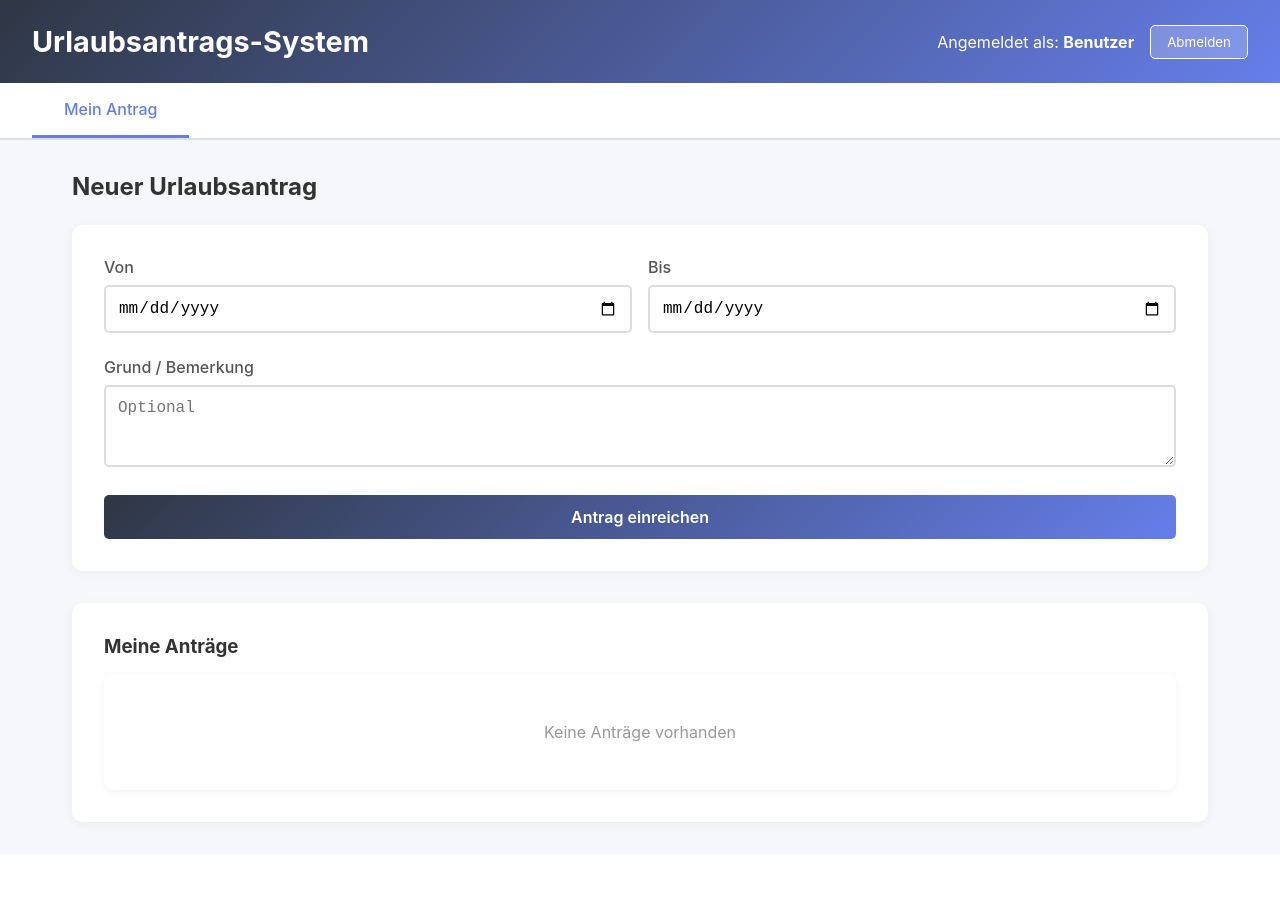
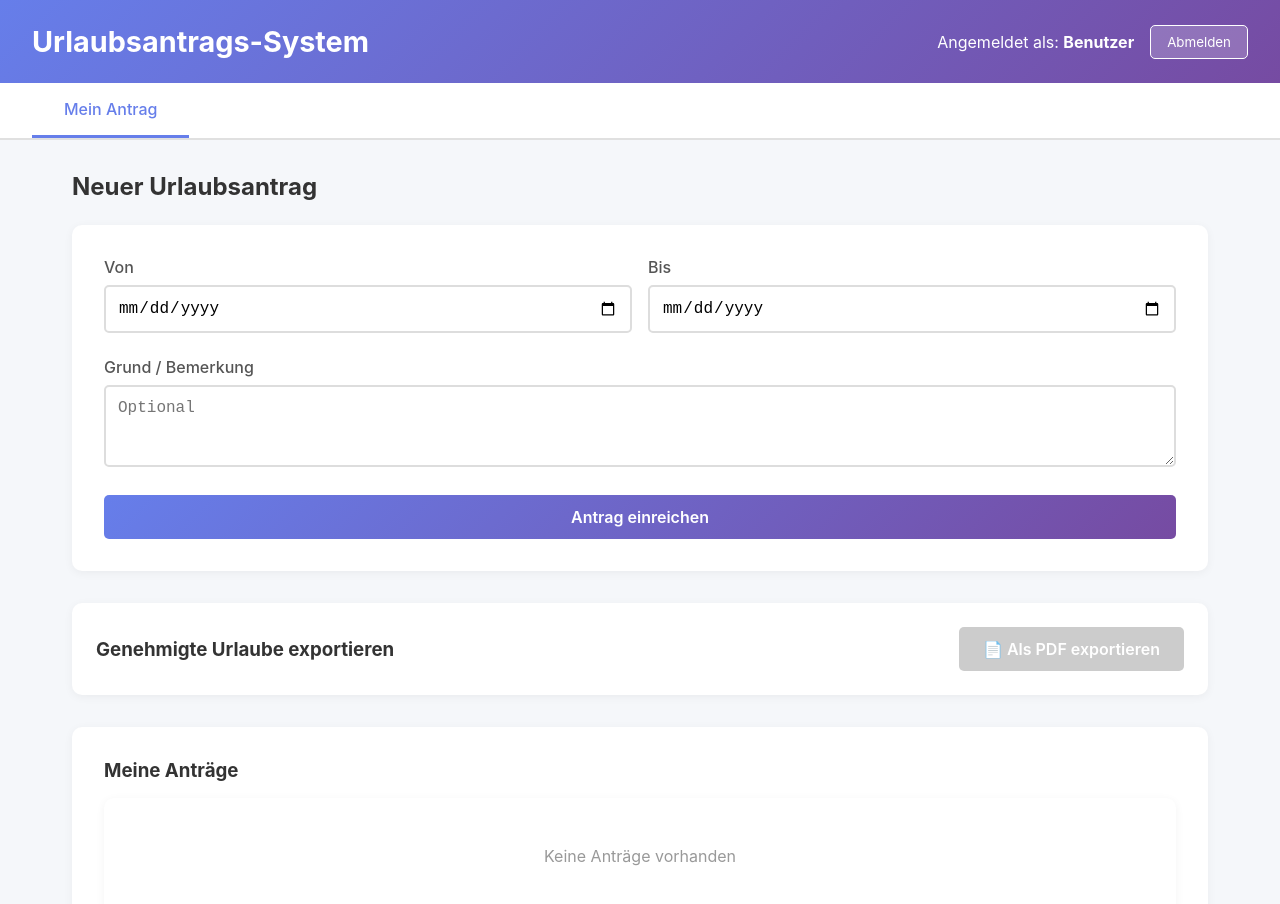
Before and after one commit to thunder312/Vacation, a Nuxt app: page /vacation in a window 1280 px wide. Shown: the top 904 px of the page. Before the commit the page ends 854 px from the top, so only its background shows below. Built offline with nearby package versions, Linux system fonts and the light colour scheme.

Commit message:
PDF Export vorbereitet. Button löst noch keine Aktion aus.

```diff
--- a/app/assets/css/main.css
+++ b/app/assets/css/main.css
@@ -11,19 +11,15 @@ body {
     font-family: -apple-system, BlinkMacSystemFont, 'Segoe UI', Roboto, 'Helvetica Neue', Arial, sans-serif;
     -webkit-font-smoothing: antialiased;
     -moz-osx-font-smoothing: grayscale;
-    background: linear-gradient(135deg, #2F3744 0%, #667eea 100%);
 }
 
 /* ===== LOGIN PAGE ===== */
-.logo-container {
-    margin-left: 20px;
-    margin-top: 20px;
-}
 .login-container {
     display: flex;
     justify-content: center;
     align-items: center;
-    min-height: 80vh;
+    min-height: 100vh;
+    background: linear-gradient(135deg, #667eea 0%, #764ba2 100%);
 }
 
 .login-box {
@@ -89,7 +85,7 @@ button {
 .submit-btn {
     width: 100%;
     padding: 0.75rem;
-    background: linear-gradient(135deg, #2F3744 0%, #667eea 100%);
+    background: linear-gradient(135deg, #667eea 0%, #764ba2 100%);
     color: white;
     border: none;
     border-radius: 5px;
@@ -176,7 +172,7 @@ button {
 }
 
 .header {
-    background: linear-gradient(135deg, #2F3744 0%, #667eea 100%);
+    background: linear-gradient(135deg, #667eea 0%, #764ba2 100%);
     color: white;
     padding: 1.5rem 2rem;
     display: flex;
@@ -370,7 +366,7 @@ button {
     justify-content: center;
     align-items: center;
     min-height: 100vh;
-    background: linear-gradient(135deg, #2F3744 0%, #667eea 100%);
+    background: linear-gradient(135deg, #667eea 0%, #764ba2 100%);
     padding: 2rem;
 }
 
@@ -387,7 +383,7 @@ button {
 .icon {
     width: 80px;
     height: 80px;
-    background: linear-gradient(135deg, #2F3744 0%, #667eea 100%);
+    background: linear-gradient(135deg, #667eea 0%, #764ba2 100%);
     color: white;
     border-radius: 50%;
     display: flex;
@@ -452,6 +448,49 @@ button {
     margin: 0;
 }
 
+/* ===== PDF EXPORT BUTTON ===== */
+.pdf-export-section {
+    background: white;
+    padding: 1.5rem;
+    border-radius: 10px;
+    box-shadow: 0 2px 10px rgba(0,0,0,0.05);
+    margin-bottom: 2rem;
+    display: flex;
+    justify-content: space-between;
+    align-items: center;
+}
+
+.pdf-export-section h3 {
+    margin: 0;
+    color: #333;
+}
+
+.btn-pdf {
+    padding: 0.75rem 1.5rem;
+    background: #dc3545;
+    color: white;
+    border: none;
+    border-radius: 5px;
+    font-size: 1rem;
+    font-weight: 600;
+    cursor: pointer;
+    transition: transform 0.2s, background 0.3s;
+    display: flex;
+    align-items: center;
+    gap: 0.5rem;
+}
+
+.btn-pdf:hover {
+    background: #c82333;
+    transform: translateY(-2px);
+}
+
+.btn-pdf:disabled {
+    background: #ccc;
+    cursor: not-allowed;
+    transform: none;
+}
+
 /* ===== RESPONSIVE ===== */
 @media (max-width: 768px) {
     .form-row {
--- a/app/pages/login.vue
+++ b/app/pages/login.vue
@@ -1,7 +1,4 @@
 <template>
-  <div class="logo-container">
-    <img src="../assets/logo.png"></img>
-  </div>
   <div class="login-container">
     <div class="login-box">
       <h1>Login</h1>
--- a/app/pages/vacation.vue
+++ b/app/pages/vacation.vue
@@ -1,4 +1,3 @@
-// app/pages/vacation.vue
 <template>
   <div class="vacation-container">
     <div class="header">
@@ -44,6 +43,17 @@
           <button type="submit" class="submit-btn">Antrag einreichen</button>
         </form>
 
+        <div class="pdf-export-section">
+          <h3>Genehmigte Urlaube exportieren</h3>
+          <button
+              @click="exportMyApprovedVacations"
+              class="btn-pdf"
+              :disabled="approvedUserRequests.length === 0"
+          >
+            📄 Als PDF exportieren
+          </button>
+        </div>
+
         <div class="requests-list">
           <h3>Meine Anträge</h3>
           <div v-if="userRequests.length === 0" class="empty-state">
@@ -64,6 +74,17 @@
 
       <div v-show="activeTab === 'teamleiter'" class="tab-content">
         <h2>Anträge zur 1. Genehmigung</h2>
+
+        <div class="pdf-export-section">
+          <h3>Team-Urlaube exportieren</h3>
+          <button
+              @click="exportTeamVacations"
+              class="btn-pdf"
+          >
+            📄 Als PDF exportieren
+          </button>
+        </div>
+
         <div v-if="pendingTeamleiterRequests.length === 0" class="empty-state">
           Keine Anträge zur Genehmigung
         </div>
@@ -92,6 +113,17 @@
 
       <div v-show="activeTab === 'chef'" class="tab-content">
         <h2>Anträge zur 2. Genehmigung</h2>
+
+        <div class="pdf-export-section">
+          <h3>Alle Urlaube exportieren</h3>
+          <button
+              @click="exportAllVacations"
+              class="btn-pdf"
+          >
+            📄 Als PDF exportieren
+          </button>
+        </div>
+
         <div v-if="pendingChefRequests.length === 0" class="empty-state">
           Keine Anträge zur Genehmigung
         </div>
@@ -125,6 +157,9 @@
 </template>
 
 <script setup lang="ts">
+import jsPDF from 'jspdf'
+import 'jspdf-autotable'
+
 interface VacationRequest {
   id: number
   user: string
@@ -137,8 +172,8 @@ interface VacationRequest {
 }
 
 const route = useRoute()
-const currentUser = ref(route.query.user as string || 'Benutzer')
-const userRole = ref(route.query.role as string || 'employee')
+const currentUser = ref((route.query.user as string) || 'Benutzer')
+const userRole = ref((route.query.role as string) || 'employee')
 
 const activeTab = ref('antrag')
 
@@ -196,12 +231,26 @@ const userRequests = computed(() => {
   return requests.value.filter(r => r.user === currentUser.value)
 })
 
+const approvedUserRequests = computed(() => {
+  return requests.value.filter(r => r.user === currentUser.value && r.status === 'approved')
+})
+
 const pendingTeamleiterRequests = computed(() => {
   return requests.value.filter(r => r.status === 'pending')
 })
 
 const pendingChefRequests = computed(() => {
   return requests.value.filter(r => r.status === 'teamleiter_approved')
+})
+
+const allTeamRequests = computed(() => {
+  // Für Teamleiter: Alle Anfragen außer eigene
+  return requests.value.filter(r => r.user !== currentUser.value)
+})
+
+const allRequests = computed(() => {
+  // Für Chef: Alle Anfragen
+  return requests.value
 })
 
 const submitRequest = () => {
@@ -273,4 +322,153 @@ const getStatusText = (status: string) => {
 const logout = () => {
   navigateTo('/login')
 }
+
+// PDF Export Funktionen
+const exportMyApprovedVacations = () => {
+  if (approvedUserRequests.value.length === 0) {
+    alert('Keine genehmigten Urlaube vorhanden')
+    return
+  }
+
+  const doc = new jsPDF()
+
+  // Titel
+  doc.setFontSize(18)
+  doc.text('Meine genehmigten Urlaube', 14, 20)
+
+  // Benutzer Info
+  doc.setFontSize(11)
+  doc.text(`Mitarbeiter: ${currentUser.value}`, 14, 30)
+  doc.text(`Erstellt am: ${new Date().toLocaleDateString('de-DE')}`, 14, 36)
+
+  // Tabelle
+  const tableData = approvedUserRequests.value.map(req => [
+    formatDate(req.startDate),
+    formatDate(req.endDate),
+    calculateDays(req.startDate, req.endDate).toString(),
+    req.reason || '-',
+    getStatusText(req.status)
+  ])
+
+  (doc as any).autoTable({
+    startY: 45,
+    head: [['Von', 'Bis', 'Tage', 'Grund', 'Status']],
+    body: tableData,
+    theme: 'grid',
+    headStyles: { fillColor: [102, 126, 234] },
+    styles: { fontSize: 10, cellPadding: 3 }
+  })
+
+  // Gesamtstatistik
+  const totalDays = approvedUserRequests.value.reduce((sum, req) =>
+      sum + calculateDays(req.startDate, req.endDate), 0
+  )
+
+  const finalY = (doc as any).lastAutoTable.finalY + 10
+  doc.setFontSize(11)
+  doc.text(`Gesamt genehmigte Urlaubstage: ${totalDays}`, 14, finalY)
+
+  doc.save(`Urlaube_${currentUser.value}_${new Date().toISOString().split('T')[0]}.pdf`)
+}
+
+const exportTeamVacations = () => {
+  const doc = new jsPDF()
+
+  // Titel
+  doc.setFontSize(18)
+  doc.text('Team-Urlaubsübersicht', 14, 20)
+
+  // Info
+  doc.setFontSize(11)
+  doc.text(`Teamleiter: ${currentUser.value}`, 14, 30)
+  doc.text(`Erstellt am: ${new Date().toLocaleDateString('de-DE')}`, 14, 36)
+
+  // Tabelle mit allen Team-Urlauben
+  const tableData = allTeamRequests.value.map(req => [
+    req.user,
+    formatDate(req.startDate),
+    formatDate(req.endDate),
+    calculateDays(req.startDate, req.endDate).toString(),
+    req.reason || '-',
+    getStatusText(req.status)
+  ])
+
+  (doc as any).autoTable({
+    startY: 45,
+    head: [['Mitarbeiter', 'Von', 'Bis', 'Tage', 'Grund', 'Status']],
+    body: tableData,
+    theme: 'grid',
+    headStyles: { fillColor: [102, 126, 234] },
+    styles: { fontSize: 9, cellPadding: 2 }
+  })
+
+  // Statistik
+  const approvedCount = allTeamRequests.value.filter(r => r.status === 'approved').length
+  const pendingCount = allTeamRequests.value.filter(r => r.status === 'pending').length
+
+  const finalY = (doc as any).lastAutoTable.finalY + 10
+  doc.setFontSize(10)
+  doc.text(`Gesamt Anträge: ${allTeamRequests.value.length}`, 14, finalY)
+  doc.text(`Genehmigt: ${approvedCount}`, 14, finalY + 6)
+  doc.text(`Ausstehend: ${pendingCount}`, 14, finalY + 12)
+
+  doc.save(`Team_Urlaube_${new Date().toISOString().split('T')[0]}.pdf`)
+}
+
+const exportAllVacations = () => {
+  const doc = new jsPDF()
+
+  // Titel
+  doc.setFontSize(18)
+  doc.text('Urlaubsübersicht - Gesamtunternehmen', 14, 20)
+
+  // Info
+  doc.setFontSize(11)
+  doc.text(`Erstellt von: ${currentUser.value} (Chef)`, 14, 30)
+  doc.text(`Erstellt am: ${new Date().toLocaleDateString('de-DE')}`, 14, 36)
+
+  // Tabelle mit allen Urlauben
+  const tableData = allRequests.value.map(req => [
+    req.user,
+    formatDate(req.startDate),
+    formatDate(req.endDate),
+    calculateDays(req.startDate, req.endDate).toString(),
+    req.reason || '-',
+    getStatusText(req.status)
+  ])
+
+  (doc as any).autoTable({
+    startY: 45,
+    head: [['Mitarbeiter', 'Von', 'Bis', 'Tage', 'Grund', 'Status']],
+    body: tableData,
+    theme: 'grid',
+    headStyles: { fillColor: [102, 126, 234] },
+    styles: { fontSize: 9, cellPadding: 2 }
+  })
+
+  // Detaillierte Statistik
+  const totalRequests = allRequests.value.length
+  const approvedCount = allRequests.value.filter(r => r.status === 'approved').length
+  const teamleiterApprovedCount = allRequests.value.filter(r => r.status === 'teamleiter_approved').length
+  const pendingCount = allRequests.value.filter(r => r.status === 'pending').length
+  const rejectedCount = allRequests.value.filter(r => r.status === 'rejected').length
+
+  const totalApprovedDays = allRequests.value
+      .filter(r => r.status === 'approved')
+      .reduce((sum, req) => sum + calculateDays(req.startDate, req.endDate), 0)
+
+  const finalY = (doc as any).lastAutoTable.finalY + 10
+  doc.setFontSize(10)
+  doc.setFont(undefined, 'bold')
+  doc.text('Statistik:', 14, finalY)
+  doc.setFont(undefined, 'normal')
+  doc.text(`Gesamt Anträge: ${totalRequests}`, 14, finalY + 6)
+  doc.text(`Vollständig genehmigt: ${approvedCount}`, 14, finalY + 12)
+  doc.text(`Bei Chef ausstehend: ${teamleiterApprovedCount}`, 14, finalY + 18)
+  doc.text(`Bei Teamleiter ausstehend: ${pendingCount}`, 14, finalY + 24)
+  doc.text(`Abgelehnt: ${rejectedCount}`, 14, finalY + 30)
+  doc.text(`Genehmigte Urlaubstage gesamt: ${totalApprovedDays}`, 14, finalY + 36)
+
+  doc.save(`Alle_Urlaube_${new Date().toISOString().split('T')[0]}.pdf`)
+}
 </script>
--- a/nuxt.config.ts
+++ b/nuxt.config.ts
@@ -1,7 +1,7 @@
 export default defineNuxtConfig({
     compatibilityDate: '2025-11-30',
 
-    css: ['@/assets/css/main.css'],
+    css: ['~/assets/css/main.css'],
 
     devtools: { enabled: true }
 })
--- a/package.json
+++ b/package.json
@@ -11,6 +11,8 @@
   },
   "dependencies": {
     "@nuxtjs/auth": "^4.9.1",
+    "jspdf": "^3.0.4",
+    "jspdf-autotable": "^5.0.2",
     "nuxt": "^4.2.0",
     "vue": "^3.5.22",
     "vue-router": "^4.6.3"
```
Also changed, not shown: app/pages/index.vue (+0 -68 lines), 2 other files (tests, documents, lock files or other folders).
